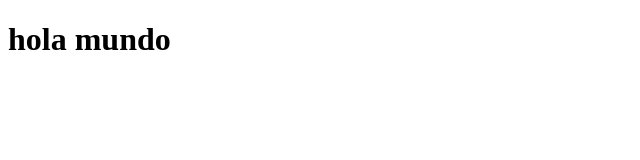
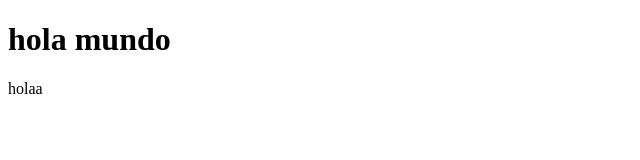
Before and after one commit to Jota1804/practica-git, a plain HTML site: page index.html in a window 1280 px wide. Shown: the full height of the page, 0-640 px from the left. Drawn offline with Linux system fonts and the light colour scheme.

Commit message:
segundo commit

```diff
--- a/index.html
+++ b/index.html
@@ -7,5 +7,6 @@
   </head>
   <body>
     <h1>hola mundo</h1>
+    <p>holaa</p>
   </body>
 </html>
```
